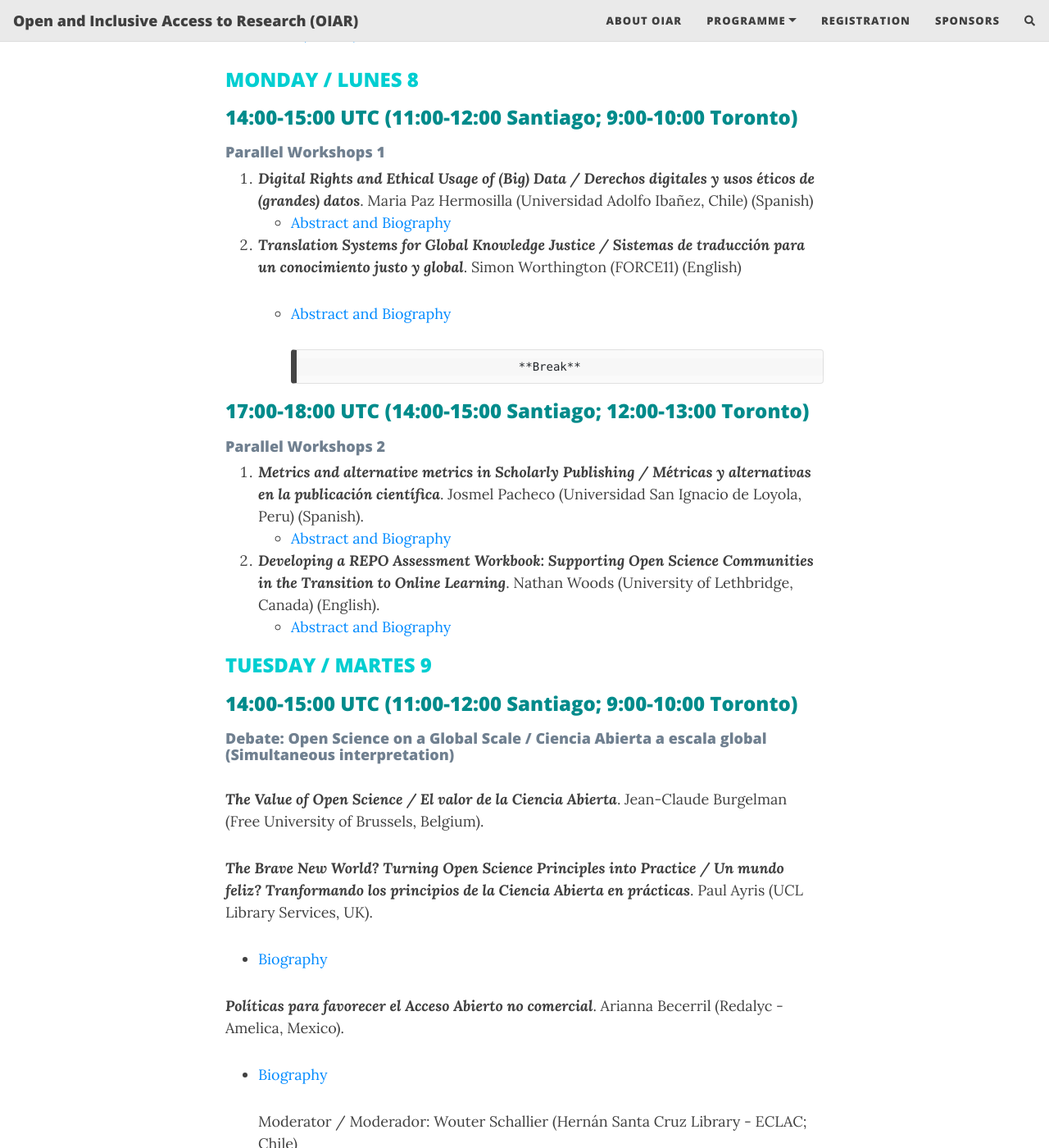
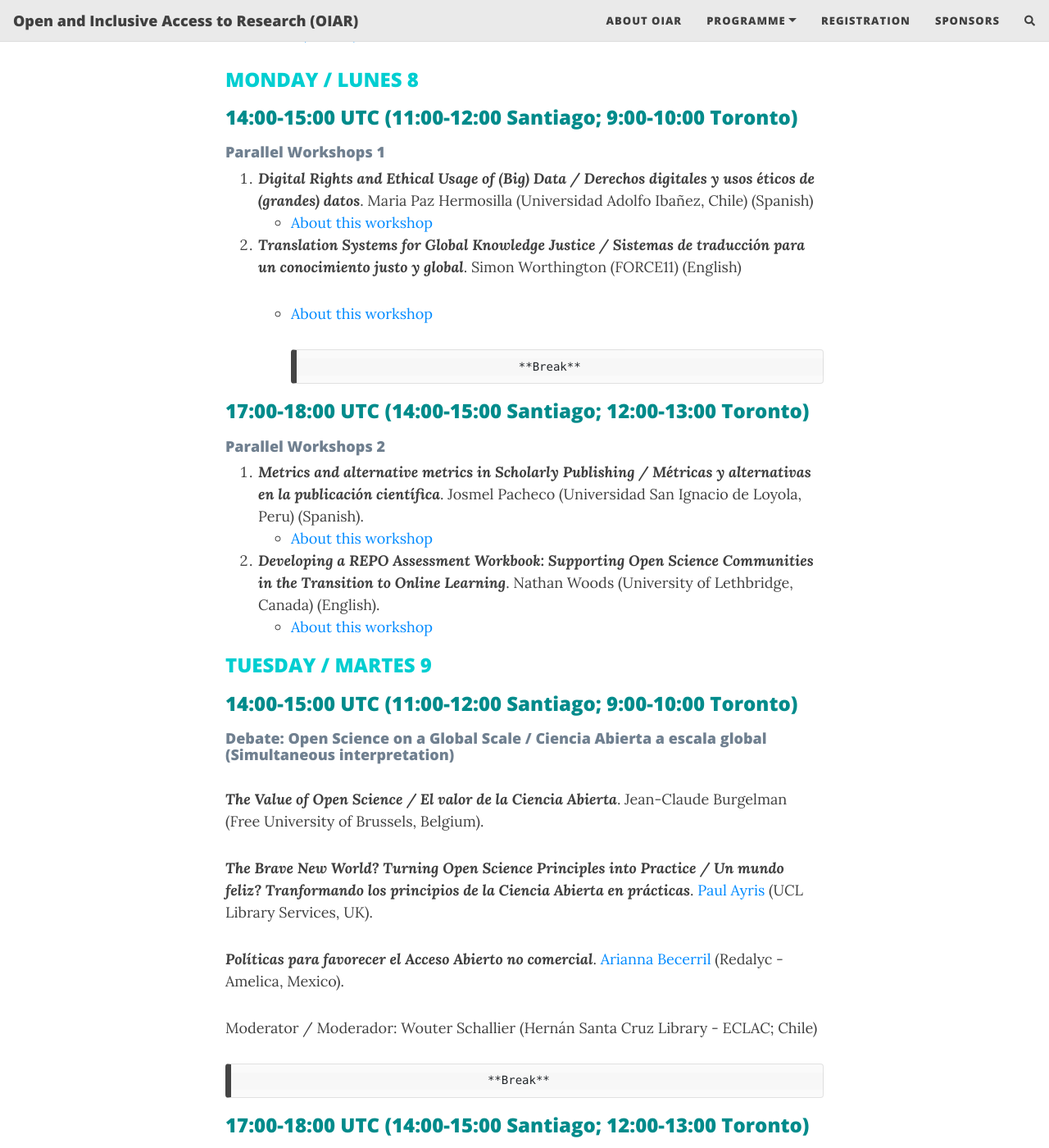
Before and after one commit to caedmon5/OIAR, a Jekyll site: the page built from programme.md, in a window 1280 px wide and 1400 px high, scrolled down 585 px. Shown: the whole window at 82% size. Built offline with Jekyll 4.4.1, drawn with Linux system fonts in a browser that asks for light colours; nearby versions of some CDN libraries; comment, search, counter and statistics services are not loaded; some of the changed text lies outside the part shown.

Commit message:
Modify bios

```diff
--- a/programme.md
+++ b/programme.md
@@ -17,10 +17,10 @@ A [calendar (.ics file) is available for this conference](assets/img/OIAR.ics)
 ### <span style="color: DarkCyan;">14:00-15:00 UTC (11:00-12:00 Santiago; 9:00-10:00 Toronto)</span>
 #### <span style="color: SlateGray;">Parallel Workshops 1</span>
 1. ***Digital Rights and Ethical Usage of (Big) Data / Derechos digitales y usos éticos de (grandes) datos***. Maria Paz Hermosilla (Universidad Adolfo Ibañez, Chile) (Spanish)
-    * [Abstract and Biography](../abstracts/#pazM)
+    * [About this workshop](../abstracts/#pazM)
 
 2. ***Translation Systems for Global Knowledge Justice / Sistemas de traducción para un conocimiento justo y  global***. Simon Worthington (FORCE11) (English)
-    * [Abstract and Biography](../abstracts/#worS)
+    * [About this workshop](../abstracts/#worS)
 
                                          **Break**
 
@@ -28,10 +28,10 @@ A [calendar (.ics file) is available for this conference](assets/img/OIAR.ics)
 #### <span style="color: SlateGray;">Parallel Workshops 2</span>
 
 1. ***Metrics and alternative metrics in Scholarly Publishing / Métricas y alternativas en la publicación científica***. Josmel Pacheco (Universidad San Ignacio de Loyola, Peru) (Spanish).
-    * [Abstract and Biography](../abstracts/#pacJ)
+    * [About this workshop](../abstracts/#pacJ)
 
 2. ***Developing a REPO Assessment Workbook: Supporting Open Science Communities in the Transition to Online Learning***. Nathan Woods (University of Lethbridge, Canada) (English).
-    * [Abstract and Biography](../abstracts/#wooN)
+    * [About this workshop](../abstracts/#wooN)
 
 
 
@@ -40,13 +40,9 @@ A [calendar (.ics file) is available for this conference](assets/img/OIAR.ics)
 #### <span style="color: SlateGray;">Debate: Open Science on a Global Scale / Ciencia Abierta a escala global (Simultaneous interpretation)</span>
 ***The Value of Open Science / El valor de la Ciencia Abierta***. Jean-Claude Burgelman (Free University of Brussels, Belgium).
 
+***The Brave New World? Turning Open Science Principles into Practice / Un mundo feliz? Tranformando los principios de la Ciencia Abierta en prácticas***. [Paul Ayris](../abstracts/#ayrP) (UCL Library Services, UK).
 
-***The Brave New World? Turning Open Science Principles into Practice / Un mundo feliz? Tranformando los principios de la Ciencia Abierta en prácticas***. Paul Ayris (UCL Library Services, UK).
-* [Biography](../abstracts/#ayrP)
-
-***Políticas para favorecer el Acceso Abierto no comercial***. Arianna Becerril (Redalyc - Amelica, Mexico).
-* [Biography](../abstracts/#becA)
-
+***Políticas para favorecer el Acceso Abierto no comercial***. [Arianna Becerril](../abstracts/#becA) (Redalyc - Amelica, Mexico).
 
   Moderator / Moderador: Wouter Schallier (Hernán Santa Cruz Library - ECLAC; Chile)
 
@@ -60,9 +56,7 @@ A [calendar (.ics file) is available for this conference](assets/img/OIAR.ics)
 
 ### <span style="color: DarkCyan;">18:00-19:00 UTC (15:00-16:00 Santiago; 13:00-14:00 Toronto)</span>
 #### <span style="color: SlateGray;">Talk (Simultaneous interpretation)</span>
-***Rethinking Scholarly Communications through the lens of Design Justice? / Repensar la comunicacion científica a través de la mirada de la "Design Justice"?***. Leslie Chan (University of Toronto, Canada)
-* [Biography](../abstracts/#chaL)
-
+***Rethinking Scholarly Communications through the lens of Design Justice? / Repensar la comunicacion científica a través de la mirada de la "Design Justice"?***. [Leslie Chan](../abstracts/#chaL) (University of Toronto, Canada)
 
 Moderador / Moderator: Eduardo Giordanino (Universidad de Buenos Aires, Argentina)
 
@@ -72,13 +66,13 @@ Moderador / Moderator: Eduardo Giordanino (Universidad de Buenos Aires, Argentin
 ### <span style="color: DarkCyan;">14:00-15:00 UTC (11:00-12:00 Santiago; 9:00-10:00 Toronto)</span>
 #### <span style="color: SlateGray;">Parallel Workshops 3</span>
 1. ***Geographic diversity in academic publishing: could all voices be heard? /Diversidad geográfica en la publicación académica: pueden oirse todas las voces?***. Barbara Rivera (Universidad de Chile) (Spanish)
-    * [Abstract and Biography](../abstracts/#rivB)
+    * [About this workshop](../abstracts/#rivB)
 
 2. ***What Open Science do we want? Challenges and disputes for the democratization of knowledge / Qué Ciencia Abierta queremos? Desafíos y disputas en la democratización del conocimiento***. Thaiane Oliveira (Universidade Federal Fluminense, Brazil) (English)
-    * [Abstract and Biography](../abstracts/#oliT)
+    * [About this workshop](../abstracts/#oliT)
 
 3. ***Datos, humanidades y antropoceno: abriendo prácticas / Data, humanities and the antropocene: opening practices***. Virginia Brussa (Universidad Nacional de Rosario, Argentina)
-    * [Abstract and Biography](../abstracts/#bruV)
+    * [About this workshop](../abstracts/#bruV)
 
                                         **Break**
 
@@ -95,8 +89,7 @@ Moderator / Moderadora: Fiona Murphy (MoreBrains, UK)
 #### <span style="color: SlateGray;">Book presentation and report / Presentación de libro e informe </span>
 ***Tendencias Recientes en las Políticas Científicas de Ciencia Abierta y Acceso Abierto en Iberoamérica (CLACSO)***. Dominique Babini (CLACSO-Amelica) y Laura Rovelli (UNLP-CONICET, FOLEC, Argentina)
 
-***Herramienta 2 FOLEC-CLACSO. Para promover la bibliodiversidad y defender el multilingüismo***. Fernanda Beigel (INCIHUSA-CONICET/Centro de Estudios de la Circulación del Conocimiento- FCPYS-UNCuyo-Argentina).
-* [Biography](../abstracts/#beiF)
+***Herramienta 2 FOLEC-CLACSO. Para promover la bibliodiversidad y defender el multilingüismo***. [Fernanda Beigel](../abstracts/#beiF) (INCIHUSA-CONICET/Centro de Estudios de la Circulación del Conocimiento- FCPYS-UNCuyo-Argentina).
 
 Moderator / Moderador: Carlos Authier (CONICET, Argentina)
 
```
